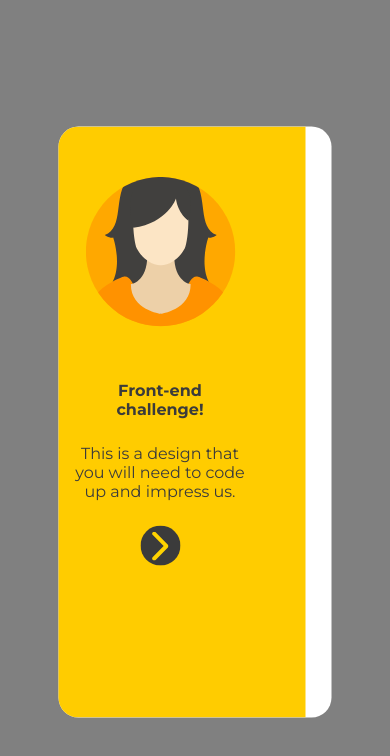
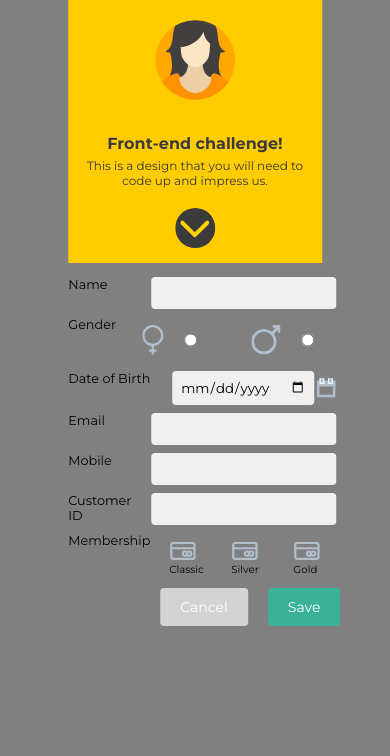
Before and after one commit to FrancisBrodie/Banana-Republic, a website: page index.html in a window 390 px wide. Drawn offline with Linux system fonts and the light colour scheme.

Commit message:
Added media queries, almost complete, final checks then push

```diff
--- a/index.css
+++ b/index.css
@@ -20,13 +20,13 @@ body {
 }
 
 .card {
+    display: flex;
     position: absolute;
     top: 50%;
     left: 50%;
     transform: translate(-50%, -50%);
     width: 70vw;
     height: 70vh;
-    display: flex;
     justify-content: center;
     flex-wrap: nowrap;
     box-shadow: 1 1px 20px 0 rgba(69, 90, 100, 0.08);
@@ -79,7 +79,6 @@ body {
 form {
     display: flex;
     justify-content: center;
-    align-items: left;
     flex-direction: column;
     flex-wrap: wrap;
     position: absolute;
@@ -88,14 +87,13 @@ form {
 .form__label {
     display: flex;
     flex-direction: row;
-    gap: .25em;
     font-size: .8em;
     margin: 4px;
     margin-left: 20px;
     text-align: left;
     justify-content: space-between;
     position: relative;
-    align-items: baseline;
+    align-items: left;
 }
 
 .form__label input {
@@ -103,7 +101,9 @@ form {
     width: fit-content;
     background-color: rgb(240, 240, 240);
     border: none;
-    align-items: flex-end;
+    align-items: right;
+    margin-left: 20px;
+    border-radius: 4px;
 }
 
 .form__label--select {
@@ -118,17 +118,13 @@ form {
 }
 
 .form__label--select img {
-    display: flex;
-    flex-direction: column;
-    background-color: rgb(240, 240, 240);
-
+    background-color: transparent
 }
 
 .form__check {
     display: flex;
     align-items: center;
 }
-
 
 .form__check p {
     font-size: .8em;
@@ -138,54 +134,25 @@ form {
     margin-left: 20px;
 }
 
+fieldset {
+    border: none;
+}
+
 .toggle {
     display: none;
 }
-
 
 label[for="toggle"] {
     display: block;
     cursor: pointer;
     width: 40px;
     height: 100%;
-
 }
-
 
 .toggle:checked {
     display: block;
     bottom: 0;
     left: 50px;
-}
-
-.form__button {
-    display: flex;
-    justify-content: flex-end;
-    margin: 4px;
-}
-
-.btn__cancel {
-    background-color: lightgray;
-    border: none;
-    color: white;
-    padding: 10px 20px;
-    text-align: center;
-    text-decoration: none;
-    font-size: 14px;
-    border-radius: 4px;
-    margin-right: 10px;
-}
-
-.btn__save {
-    background-color: #39b298;
-    border: none;
-    color: white;
-    padding: 10px 20px;
-    text-align: center;
-    text-decoration: none;
-    font-size: 14px;
-    border-radius: 4px;
-    margin-left: 10px;
 }
 
 .sidepanel {
@@ -218,9 +185,50 @@ label[for="toggle"] {
     padding: 20px;
     font-size: .8em;
     line-height: 1.5;
+    margin-bottom: 30%;
 }
 
-.sidepanel .closebtn {
+.sidepanel a {
+    color: #3b3b3b;
+    font-weight: bold;
+}
+
+.sidepanel a:visited {
+    accent-color: var(--accent-color);
+}
+
+.form__button {
+    display: flex;
+    justify-content: flex-end;
+    margin-bottom: 10px;
+    padding-bottom: 10px;
+}
+
+.cancel__button {
+    background-color: lightgray;
+    border: none;
+    color: white;
+    padding: 10px 20px;
+    text-align: center;
+    text-decoration: none;
+    font-size: 14px;
+    border-radius: 4px;
+    margin-right: 10px;
+}
+
+.save__button {
+    background-color: #39b298;
+    border: none;
+    color: white;
+    padding: 10px 20px;
+    text-align: center;
+    text-decoration: none;
+    font-size: 14px;
+    border-radius: 4px;
+    margin-left: 10px;
+}
+
+.sidepanel .close__button {
     position: absolute;
     top: 0;
     right: 25px;
@@ -229,7 +237,7 @@ label[for="toggle"] {
     margin-left: 50px;
 }
 
-.openbtn {
+.open__button {
     border-radius: 50%;
     padding: 20px;
     margin-top: 20px;
@@ -241,80 +249,154 @@ label[for="toggle"] {
     background-color: #3b3b3b;
 }
 
-.openbtn:hover {
+.open__button:hover {
     background-color: #444;
 }
 
-.openbtn:active {
+.open__button:active {
     -webkit-transform: scaleX(-1);
     transform: scaleX(-1);
     /* Or the below also works */
     /* transform: rotate(180deg); */
 }
 
+@media(max-width: 944px) {
+    body {
+        height: 100%;
+        width: 100%;
+    }
 
-/* @media(max-width: 944px) {
-    body {}
+    .card {
+        display: block;
+        background: gray;
+        flex-wrap: wrap;
+        overflow: visible;
+        margin: 0;
+        width: 65%;
+        height: 100%;
+    }
+
+    .card__profile {
+        padding: 0 0 10px 0;
+        border-radius: 0;
+    }
+
+    .card__profile img {
+        height: 80px;
+        width: 80px;
+    }
+
+    .card__profile h4 {
+        padding: 0;
+    }
+
+    .card__profile p {
+        padding: 0 8px 0 8px;
+        font-size: 12px;
+        margin: 0 4px 0 4px;
+    }
+
+    .card__info {
+        border-radius: none;
+        justify-content: center;
+        align-items: center;
+        padding: 0;
+        margin: 0;
+
+    }
+
+    form {
+        margin: 0;
+        padding: 0;
+        display: flex;
+    }
+
+    .form__label {
+        margin-left: 0;
+        flex-direction: row;
+    }
+
+    .sidepanel {
+        border-radius: 0;
+        height: 100%;
+    }
+
+    .open__button {
+        transform: rotate(90deg);
+    }
+
+    .open__button:active {
+        transform: rotate(270deg)
+    }
 }
 
 @media(max-width: 860px) {
+    body {
+        height: 100%;
+        width: 100%;
+    }
+
     .card {
+        display: block;
+        background: gray;
+        flex-wrap: wrap;
+        overflow: visible;
+        margin: 0;
+        width: 65%;
+        height: 100%;
+    }
 
-        display: flex;
+    .card__profile {
+        padding: 0 0 10px 0;
+        border-radius: 0;
+    }
+
+    .card__profile img {
+        height: 80px;
+        width: 80px;
+    }
+
+    .card__profile h4 {
+        padding: 0;
+    }
+
+    .card__profile p {
+        padding: 0 8px 0 8px;
+        font-size: 12px;
+        margin: 0 4px 0 4px;
+    }
+
+    .card__info {
+        border-radius: none;
+        justify-content: center;
+        align-items: center;
+        padding: 0;
 
     }
 
-    .card__profile {}
+    form {
+        margin-top: 10px;
+        padding: 0;
+        display: flex;
+    }
 
-    .card__profile img {}
+    .form__label {
+        margin-left: 0;
+        flex-direction: row;
+    }
 
-    .card__profile h4 {}
+    .sidepanel {
+        border-radius: 0;
+        height: 100%;
+    }
 
-    .card__profile p {}
+    .open__button {
+        transform: rotate(90deg);
+        margin-bottom: 5px;
+    }
 
-    .card__info {}
+    .open__button:active {
+        transform: rotate(270deg)
+    }
 
-    form {}
-
-    .form__label {}
-
-    .form__label input {}
-
-    .form__label--select {}
-
-    .form__label--select img {}
-
-    .form__check {}
-
-
-    .form__check p {}
-
-    .toggle {}
-
-
-    label[for="toggle"] {}
-
-
-    .toggle:checked {}
-
-    .form__button {}
-
-    .btn__cancel {}
-
-    .btn__save {}
-
-    .sidepanel {}
-
-    .sidepanel h4 {}
-
-    .sidepanel p {}
-
-    .sidepanel .closebtn {}
-
-    .openbtn {}
-
-    .openbtn:hover {}
-
-    .openbtn:active {}
-
-} */
+}
--- a/index.html
+++ b/index.html
@@ -16,7 +16,7 @@
             <img src="./img/face.svg" alt="profile">
             <h4>Front-end challenge!</h4>
             <p>This is a design that you will need to code up and impress us.</p>
-            <button class="openbtn" onclick="openNav()"></button>
+            <button class="open__button" onclick="openNav()"></button>
         </div>
 
         <div class="card__info">
@@ -27,7 +27,7 @@
                     <input type="text" />
                 </label>
 
-                <div class="form__check">
+                <fieldset class="form__label">
                     <p>Gender</p>
                     <label class="form__label--select">
                         <img src="./img/venus-symbol.svg" alt="female">
@@ -37,7 +37,7 @@
                         <img src="./img/mars-symbol.svg" alt="male">
                         <input type="radio" name="gender" value="male" class="form__input" />
                     </label>
-                </div>
+                </fieldset>
 
                 <label class="form__label">
                     <p>Date of Birth</p>
@@ -60,33 +60,33 @@
                     <input type="text">
                 </label>
 
-                <div class="form__check">
+                <fieldset class="form__label">
                     <p>Membership</p>
                     <label class="form__label--select" for="toggle">
                         <img src="./img/card.svg" alt="classic"> Classic
-                        <input type="radio" name="gender" value="classic" class="form__input toggle" id="toggle" />
+                        <input type="radio" name="membership" value="classic" class="form__input toggle" id="toggle" />
                     </label>
                     <label class="form__label--select" for="toggle">
                         <img src="./img/card.svg" alt="silver"> Silver
-                        <input type="radio" name="gender" value="silver" class="form__input toggle" id="toggle" />
+                        <input type="radio" name="membership" value="silver" class="form__input toggle" id="toggle" />
                     </label>
                     <label class="form__label--select" for="toggle">
                         <img src="./img/card.svg" alt="gold"> Gold
-                        <input type="radio" name="gender" value="gold" class="form__input toggle" id="toggle" />
+                        <input type="radio" name="membership" value="gold" class="form__input toggle" id="toggle" />
                     </label>
-                </div>
+                </fieldset>
 
                 <div class="form__button">
-                    <input type="reset" value="Cancel" class="btn__cancel" />
-                    <input type="submit" value="Save" class="btn__save" />
+                    <input type="reset" value="Cancel" class="cancel__button" />
+                    <input type="submit" value="Save" class="save__button" />
                 </div>
             </form>
 
             <div id="mySidepanel" class="sidepanel">
-                <a href="javascript:void(0)" class="closebtn" onclick="closeNav()">&times;</a>
+                <a href="javascript:void(0)" class="close__button" onclick="closeNav()">&times;</a>
                 <h4>My World Today</h4>
                 <p>Lorem ipsum dolor sit amet consectetur adipisicing elit. Doloremque vero laudantium neque maiores
-                    minima
+                    minima<a href="#"> View all days</a>
                     enim quibusdam autem, alias facilis possimus dolore quia aliquid cupiditate perferendis fugiat
                     soluta
                     illum non odit. Lorem ipsum dolor, sit amet consectetur adipisicing elit. Rerum, in maiores
--- a/script.js
+++ b/script.js
@@ -1,5 +1,6 @@
 function openNav() {
     document.getElementById("mySidepanel").style.width = "100%";
+    document.getElementById("mySidepanel").style.height = "100%";
 }
 
 function closeNav() {
```
Also changed, not shown: README.md.
